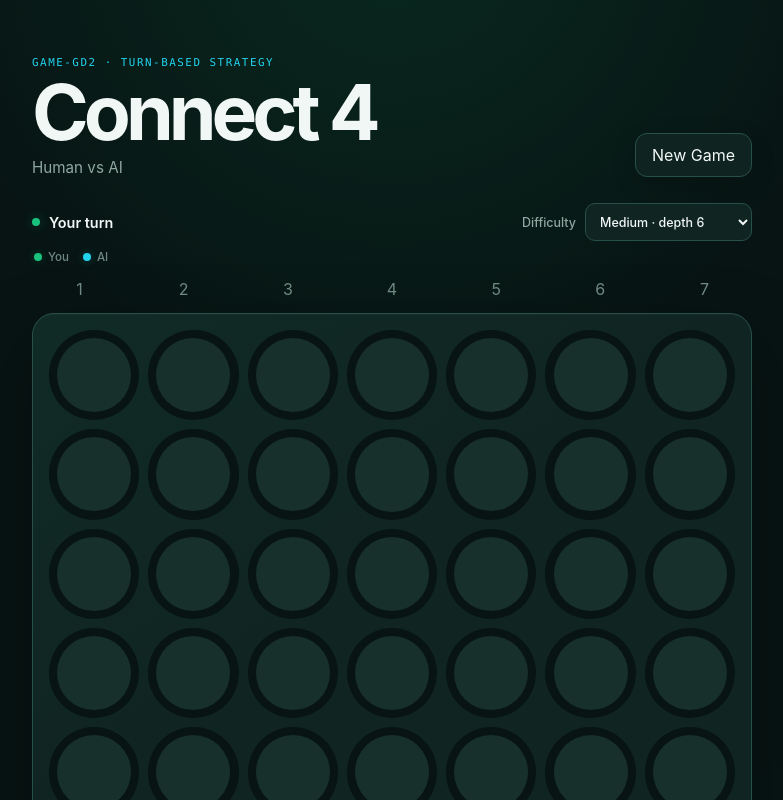
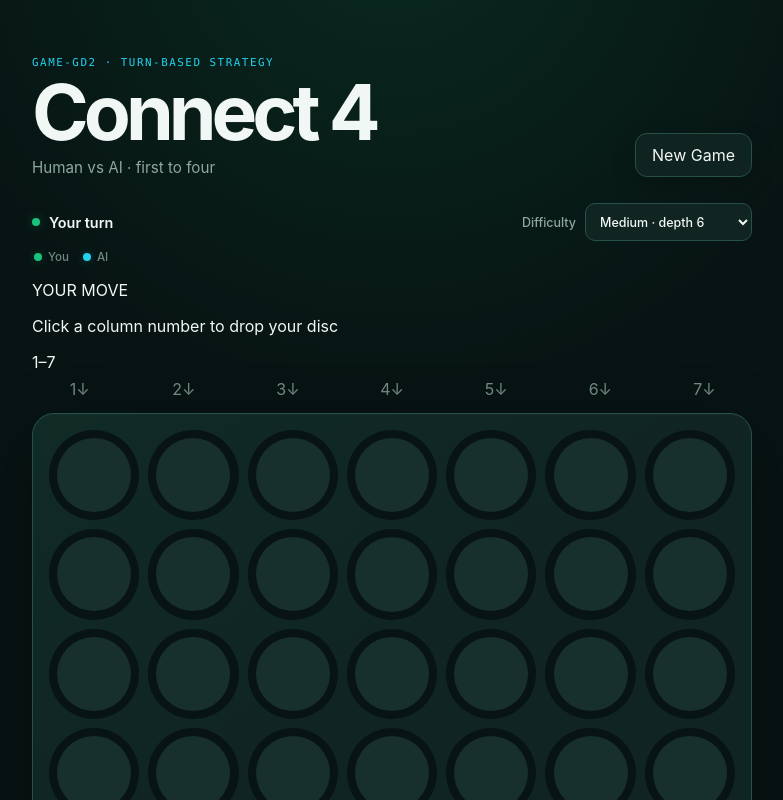
Before and after one commit to MasterDooom/connect4, a React (Vite) app: page / in a window 1280 px wide. Shown: the top 800 px of the page, without its empty margins (248-1031 px from the left). Built offline with nearby package versions, Linux system fonts and the light colour scheme.

Commit message:
ui: polish game controls and token drops

```diff
--- a/src/App.tsx
+++ b/src/App.tsx
@@ -16,7 +16,7 @@ function App() {
           <div>
             <p className="eyebrow">GAME-GD2 · TURN-BASED STRATEGY</p>
             <h1 id="game-title">Connect 4</h1>
-            <p className="subtitle">Human vs AI</p>
+            <p className="subtitle">Human vs AI <span aria-hidden="true">·</span> first to four</p>
           </div>
           <NewGameButton onClick={game.newGame} />
         </header>
@@ -43,6 +43,15 @@ function App() {
           <span><i className="legend-piece legend-ai" aria-hidden="true" />AI</span>
         </div>
 
+        <div className="move-picker">
+          <div className="move-picker-heading">
+            <div>
+              <p className="move-picker-eyebrow">YOUR MOVE</p>
+              <p className="move-picker-copy">Click a column number to drop your disc</p>
+            </div>
+            <span className="key-hint" aria-hidden="true">1–7</span>
+          </div>
+
           <div className="column-controls" aria-label="Choose a column">
             {Array.from({ length: 7 }, (_, column) => (
               <button
@@ -51,18 +60,25 @@ function App() {
                 className="column-button"
                 disabled={gameLocked || !legalMoves.has(column)}
                 onClick={() => game.playColumn(column)}
+                onMouseEnter={() => !gameLocked && legalMoves.has(column) && game.setPreviewColumn(column)}
+                onMouseLeave={() => game.setPreviewColumn(null)}
+                onFocus={() => !gameLocked && legalMoves.has(column) && game.setPreviewColumn(column)}
+                onBlur={() => game.setPreviewColumn(null)}
                 aria-label={legalMoves.has(column)
                   ? 'Drop your piece in column ' + (column + 1)
                   : 'Column ' + (column + 1) + ' is full'}
               >
-              {column + 1}
+                <span className="column-number">{column + 1}</span>
+                <span className="column-drop" aria-hidden="true">↓</span>
               </button>
             ))}
+          </div>
         </div>
 
         <Board
           board={game.board}
           winningCells={game.winningCells}
+          lastMove={game.lastMove}
           disabled={gameLocked}
           previewColumn={game.previewColumn}
           onColumnHover={game.setPreviewColumn}
@@ -73,7 +89,7 @@ function App() {
             {game.aiThinking
               ? 'The AI is calculating its move.'
               : game.status === 'playing'
-                ? 'Choose a column to drop your piece.'
+                ? 'Use the numbered controls above the board. Hovering previews where your disc will land.'
                 : 'Start a new game to play again.'}
           </p>
           {game.aiNodes !== null && (
```
Lines whose indentation alone changed are shown as unchanged.
